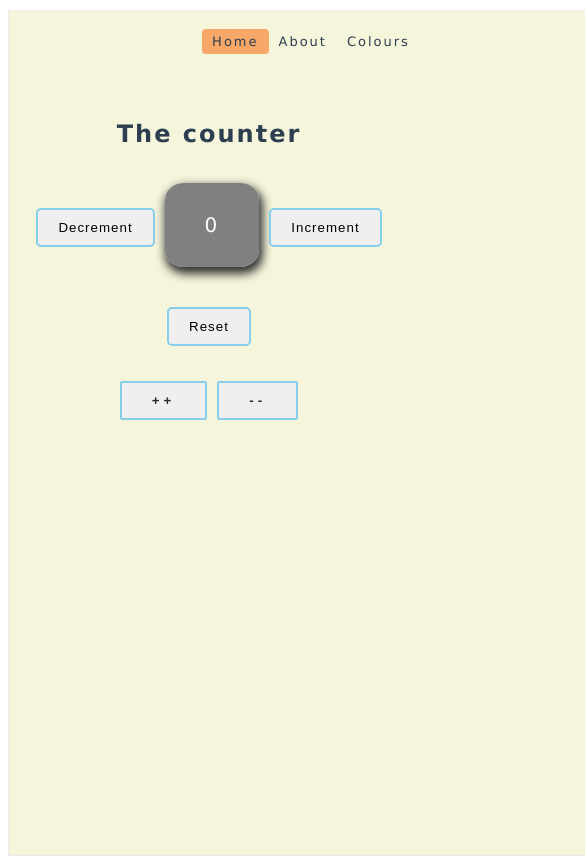
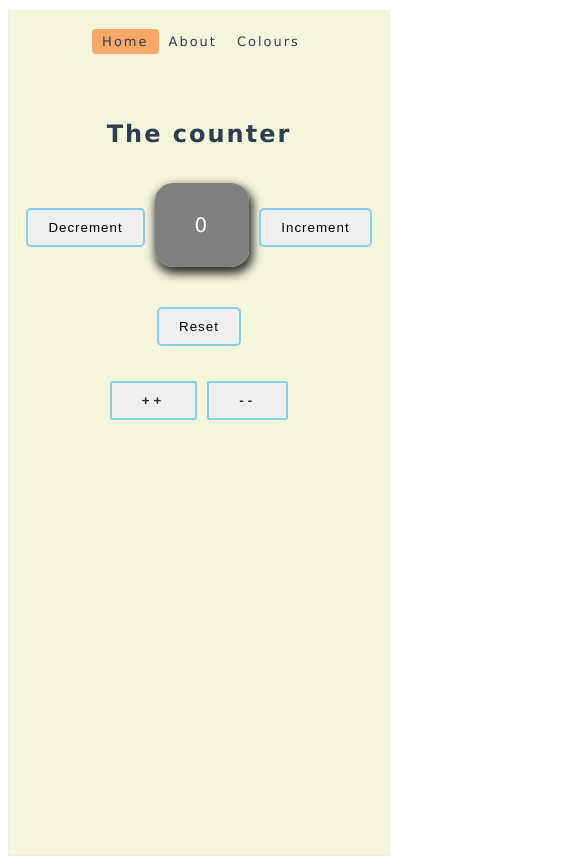
Before and after one commit to KalonOluwanifemi/altschool-ts-exam, a Vue app: page / in a window 390 px wide. Shown: the top 866 px of the page, 585 px wide, since content can reach past the window. Built offline with nearby package versions, Linux system fonts and the light colour scheme.

Commit message:
responsiveness

```diff
--- a/src/App.vue
+++ b/src/App.vue
@@ -51,4 +51,10 @@
   color:#2c3e50;
   font-size: small;
 }
+@media (max-width: 480px) {
+  .main-container{
+    width: 380px;
+    overflow: hidden;
+  }
+}
 </style>
--- a/src/views/HomePage.vue
+++ b/src/views/HomePage.vue
@@ -97,9 +97,9 @@ export default {
   background-color: skyblue;
   color: white;
 }
-@media(max-width: 500px){
+@media(max-width: 480px){
   .counter-container{
-    max-width: 400px;
+    max-width: 380px;
   }
 }
 </style>
```
